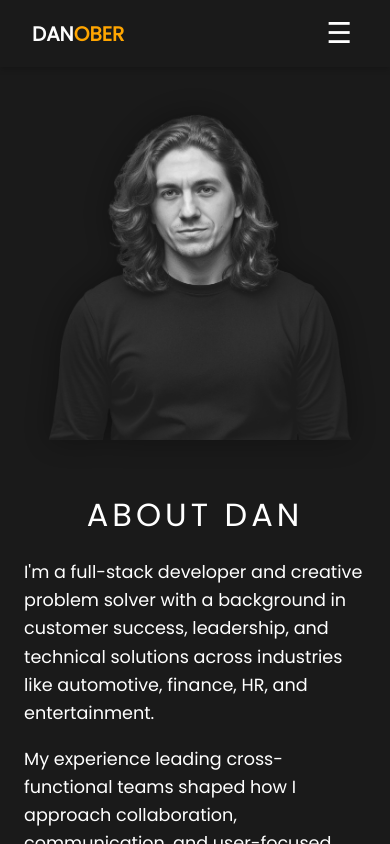
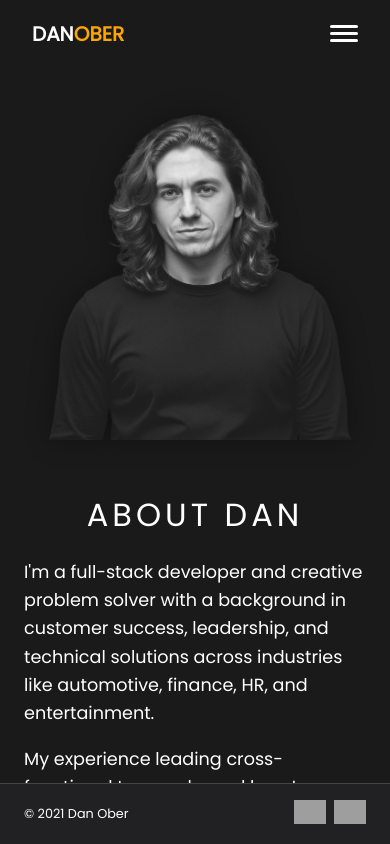
Before and after one commit to daniel-ober/danoberportfolio, a React (Create React App) app in the folder client/: page /about in a window 390 px wide. Built offline with nearby package versions, Linux system fonts and the light colour scheme; grey boxes are pictures that could not be loaded.

Commit message:
navbar enhancements

```diff
--- a/client/src/components/Footer.css
+++ b/client/src/components/Footer.css
@@ -51,9 +51,22 @@ footer {
   opacity: 1;
 }
 
-/* MOBILE VIEW */
+/* ✅ FIX: Show footer on mobile too */
 @media (max-width: 768px) {
   footer {
-    display: none;
+    position: fixed;
+    height: 60px;
+    padding: 0 1.5rem;
+    flex-direction: row;
+    justify-content: space-between;
+  }
+
+  .footer__left,
+  .footer__right {
+    font-size: 0.8rem;
+  }
+
+  .footer__icon {
+    height: 24px;
   }
 }
--- a/client/src/components/NavBar.css
+++ b/client/src/components/NavBar.css
@@ -3,7 +3,7 @@
   align-items: center;
   justify-content: space-between;
   padding: 1rem 2rem;
-  background-color: #1A1A1A; /* Dark background */
+  background-color: #1A1A1A;
   color: white;
   position: fixed;
   top: 0;
@@ -11,10 +11,9 @@
   right: 0;
   height: 35px;
   z-index: 1000;
-  box-shadow: 0 2px 6px rgba(0, 0, 0, 0.2);
+  /* box-shadow: 0 2px 6px rgba(0, 0, 0, 0.2); */
 }
 
-/* Logo container and styling */
 .navbar__logo a {
   font-weight: bold;
   font-size: 1.25rem;
@@ -25,24 +24,46 @@
 }
 
 .navbar__logo--highlight {
-  color: #fdfdfd; /* Orange for 'DAN' */
+  color: #fdfdfd;
 }
 
 .navbar__logo span:last-child {
-  color:orange; /* Deep blue for 'OBER' */
+  color: orange;
 }
 
-/* Hamburger toggle */
+/* Hamburger animation */
 .navbar__toggle {
   display: none;
-  font-size: 1.8rem;
+  flex-direction: column;
+  justify-content: center;
+  gap: 4px;
+  width: 28px;
+  height: 28px;
   background: none;
   border: none;
-  color: white;
   cursor: pointer;
+  padding: 0;
+  z-index: 1001;
 }
 
-/* Nav links (desktop) */
+.bar {
+  height: 3px;
+  width: 100%;
+  background-color: white;
+  transition: 0.3s ease;
+  border-radius: 2px;
+}
+
+.navbar__toggle.open .top {
+  transform: rotate(45deg) translate(5px, 5px);
+}
+.navbar__toggle.open .middle {
+  opacity: 0;
+}
+.navbar__toggle.open .bottom {
+  transform: rotate(-45deg) translate(5px, -5px);
+}
+
 .navbar__links {
   display: flex;
   gap: 2rem;
@@ -52,37 +73,55 @@
   text-decoration: none;
   font-weight: 500;
   color: #ccc;
-  transition: color 0.2s ease;
+  transition: background-color 0.2s ease, color 0.2s ease;
 }
 
 .navbar__link.active {
-  color:rgb(0, 196, 98);
+  color: rgb(0, 196, 98);
 }
 
 .navbar__link:hover {
-  color:springgreen;
+  background-color: rgba(255, 255, 255, 0.1); /* <-- updated from greenish */
+  color: springgreen;
 }
 
-/* ===== Responsive Mobile Nav ===== */
+/* === Mobile Nav === */
 @media (max-width: 768px) {
   .navbar__toggle {
-    display: block;
+    display: flex;
   }
 
   .navbar__links {
     position: absolute;
-    top: 65px;
+    top: 60px;
     left: 0;
     right: 0;
     background: #121212;
     flex-direction: column;
-    align-items: flex-start;
-    padding: 1rem 2rem;
+    align-items: center;
+    padding: 1rem 0;
     gap: 1rem;
-    display: none;
+    opacity: 0;
+    transform: translateY(-20px);
+    pointer-events: none;
+    transition: all 0.3s ease;
   }
 
   .navbar__links.open {
-    display: flex;
+    opacity: 1;
+    transform: translateY(0);
+    pointer-events: auto;
+  }
+
+  .navbar__link {
+    width: 100%;
+    text-align: center;
+    padding: 1rem 0;
+    font-size: 1.2rem;
+  }
+
+  .navbar__link:hover {
+    background-color: rgba(255, 255, 255, 0.1); /* <-- also updated here */
+    color: springgreen;
   }
 }
--- a/client/src/components/NavBar.jsx
+++ b/client/src/components/NavBar.jsx
@@ -7,7 +7,7 @@ export default function NavBar() {
   const location = useLocation();
 
   useEffect(() => {
-    setIsOpen(false); // Auto-close menu on route change
+    setIsOpen(false);
   }, [location.pathname]);
 
   const toggleMenu = () => setIsOpen(!isOpen);
@@ -22,39 +22,30 @@ export default function NavBar() {
         </Link>
       </div>
 
-      <button className="navbar__toggle" onClick={toggleMenu} aria-label="Toggle Menu">
-        ☰
+      <button
+        className={`navbar__toggle ${isOpen ? "open" : ""}`}
+        onClick={toggleMenu}
+        aria-label="Toggle Menu"
+      >
+        <div className="bar top" />
+        <div className="bar middle" />
+        <div className="bar bottom" />
       </button>
 
       <nav className={`navbar__links ${isOpen ? "open" : ""}`}>
-        <Link
-          to="/"
-          className={`navbar__link ${location.pathname === "/" ? "active" : ""}`}
-          onClick={closeMenu}
-        >
-          Home
-        </Link>
-        <Link
-          to="/about"
-          className={`navbar__link ${location.pathname === "/about" ? "active" : ""}`}
-          onClick={closeMenu}
-        >
-          About
-        </Link>
-        <Link
-          to="/projects"
-          className={`navbar__link ${location.pathname === "/projects" ? "active" : ""}`}
-          onClick={closeMenu}
-        >
-          Projects
-        </Link>
-        <Link
-          to="/contact"
-          className={`navbar__link ${location.pathname === "/contact" ? "active" : ""}`}
-          onClick={closeMenu}
-        >
-          Contact
-        </Link>
+        {["/", "/about", "/projects", "/contact"].map((path) => {
+          const label = path === "/" ? "Home" : path.slice(1).charAt(0).toUpperCase() + path.slice(2);
+          return (
+            <Link
+              key={path}
+              to={path}
+              className={`navbar__link ${location.pathname === path ? "active" : ""}`}
+              onClick={closeMenu}
+            >
+              {label}
+            </Link>
+          );
+        })}
       </nav>
     </header>
   );
--- a/client/src/pages/projects/Projects.css
+++ b/client/src/pages/projects/Projects.css
@@ -2,10 +2,10 @@
   background-color: #111;
   color: white;
   font-family: 'Poppins', sans-serif;
-  overflow: hidden;
-  height: 100vh;
   display: flex;
   flex-direction: column;
+  min-height: 100vh;
+  overflow-x: hidden;
 }
 
 .projects-header-section {
@@ -45,8 +45,8 @@
   align-items: center;
   text-align: center;
   justify-content: flex-start;
-  height: 100%;
   overflow-y: auto;
+  margin-bottom: 80px; /* Give space for footer */
 }
 
 .project-logo {
@@ -91,7 +91,7 @@
 .project-button {
   padding: 8px 20px;
   font-size: 0.95rem;
-  background-color:rgb(0, 196, 98);
+  background-color: rgb(0, 196, 98);
   border: none;
   border-radius: 6px;
   font-weight: 600;
@@ -107,7 +107,6 @@
 
 .carousel-dots {
   text-align: center;
-  /* padding: 0.8rem 0; */
 }
 
 .dot {
@@ -121,7 +120,7 @@
 }
 
 .dot.active {
-  background-color:cornflowerblue;
+  background-color: cornflowerblue;
 }
 
 /* Mobile Tweaks */
@@ -165,7 +164,10 @@
   }
 
   .project-button {
-    /* width: 100%; */
     max-width: 165px;
   }
+
+  .carousel-slide {
+    margin-bottom: 100px; /* extra room for footer on mobile */
+  }
 }
```
